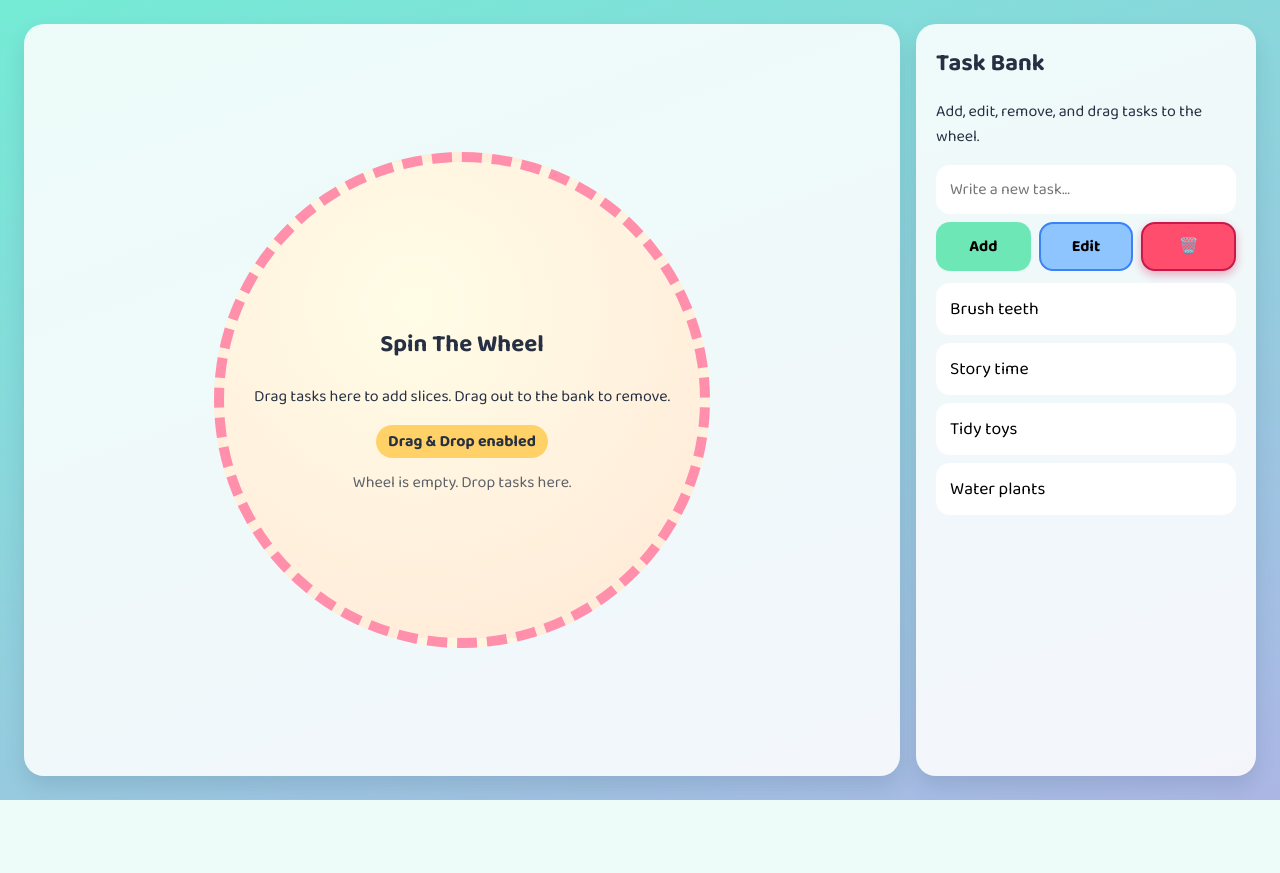
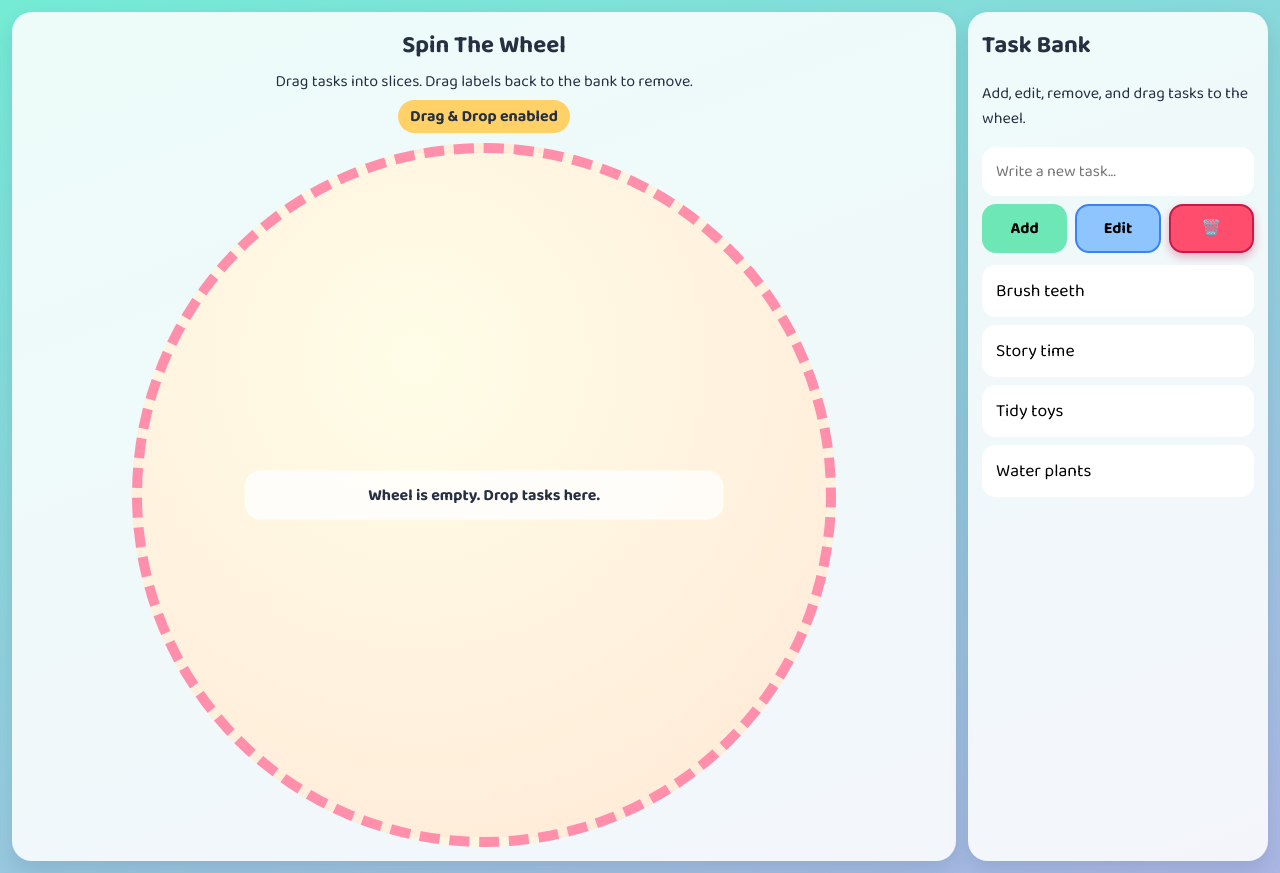
Before and after one commit to Shai2u/spin_the_wheel_game, a Django app: page / in a window 1280 px wide. Before the commit the page ends 800 px from the top, so only its background shows below. Run offline with Django 4.2, Linux system fonts and the light colour scheme.

Commit message:
Refactor Wheelgame UI: introduce a new slice label style for tasks, enhance layout with a headline section, and improve responsiveness. Update styles for better alignment and visual consistency.

```diff
--- a/static/wheelgame/app.js
+++ b/static/wheelgame/app.js
@@ -18,6 +18,23 @@ function normalizeTaskLabel(value) {
 
 function isHebrewText(value) {
   return /[\u0590-\u05FF]/.test(value);
+}
+
+function buildSliceLabelStyle(index, total) {
+  const angleStep = 360 / total;
+  const midAngle = index * angleStep + angleStep / 2;
+  const radians = (midAngle * Math.PI) / 180;
+  const radiusPercent = 33;
+  const left = 50 + Math.cos(radians) * radiusPercent;
+  const top = 50 + Math.sin(radians) * radiusPercent;
+  const readableRotation =
+    midAngle > 90 && midAngle < 270 ? midAngle + 180 : midAngle;
+
+  return {
+    left: `${left}%`,
+    top: `${top}%`,
+    transform: `translate(-50%, -50%) rotate(${readableRotation}deg)`,
+  };
 }
 
 function App() {
@@ -226,6 +243,12 @@ function App() {
   return (
     <main className="app-shell">
       <section className="wheel-area">
+        <div className="wheel-headline">
+          <h1>Spin The Wheel</h1>
+          <p>Drag tasks into slices. Drag labels back to the bank to remove.</p>
+          <span className="pill">Drag & Drop enabled</span>
+        </div>
+
         <div
           className={`placeholder-wheel ${wheelDropActive ? "drop-active" : ""}`}
           style={{ background: wheelGradient }}
@@ -238,21 +261,15 @@ function App() {
           onDragLeave={() => setWheelDropActive(false)}
           onDrop={onWheelDrop}
         >
-          <div>
-            <h1>Spin The Wheel</h1>
-            <p>
-              Drag tasks here to add slices. Drag out to the bank to remove.
-            </p>
-            <span className="pill">Drag & Drop enabled</span>
-            <ul className="wheel-task-list">
           {wheelTasks.length ? (
-                wheelTasks.map((task) => (
-                  <li key={task.id}>
+            wheelTasks.map((task, index) => (
               <button
+                key={task.id}
                 type="button"
-                      className={`wheel-task-chip ${
+                className={`slice-label ${
                   isHebrewText(task.label) ? "rtl-text" : "ltr-text"
                 }`}
+                style={buildSliceLabelStyle(index, wheelTasks.length)}
                 draggable
                 onDragStart={() => onTaskDragStart("wheel", task.id)}
                 onDragEnd={onTaskDragEnd}
@@ -261,13 +278,10 @@ function App() {
               >
                 {task.label}
               </button>
-                  </li>
             ))
           ) : (
-                <li className="empty-state">Wheel is empty. Drop tasks here.</li>
+            <p className="wheel-empty-state">Wheel is empty. Drop tasks here.</p>
           )}
-            </ul>
-          </div>
         </div>
       </section>
 
--- a/static/wheelgame/styles.css
+++ b/static/wheelgame/styles.css
@@ -22,9 +22,9 @@ body {
 .app-shell {
   min-height: 100vh;
   display: grid;
-  grid-template-columns: 1fr 340px;
-  gap: 16px;
-  padding: 24px;
+  grid-template-columns: minmax(0, 1fr) 300px;
+  gap: 12px;
+  padding: 12px;
 }
 
 .wheel-area,
@@ -32,7 +32,7 @@ body {
   background: var(--card);
   border-radius: 20px;
   box-shadow: 0 10px 20px #23395b22;
-  padding: 20px;
+  padding: 14px;
 }
 
 .task-bank {
@@ -41,18 +41,32 @@ body {
 
 .wheel-area {
   display: grid;
-  place-items: center;
+  align-content: center;
+  justify-items: center;
+  gap: 10px;
+}
+
+.wheel-headline {
+  text-align: center;
+  max-width: 720px;
+}
+
+.wheel-headline h1 {
+  margin: 0 0 4px;
+}
+
+.wheel-headline p {
+  margin: 0 0 6px;
 }
 
 .placeholder-wheel {
-  width: min(62vh, 500px);
+  width: min(88vh, calc(100vw - 360px));
   aspect-ratio: 1 / 1;
   border-radius: 50%;
   border: 10px dashed var(--accent);
-  display: grid;
-  place-items: center;
+  position: relative;
+  overflow: hidden;
   text-align: center;
-  padding: 16px;
   transition: transform 120ms ease, box-shadow 120ms ease;
 }
 
@@ -163,7 +177,7 @@ body {
 }
 
 .task-item:active,
-.wheel-task-chip:active {
+.slice-label:active {
   cursor: grabbing;
 }
 
@@ -187,22 +201,32 @@ body {
   opacity: 0.75;
 }
 
-.wheel-task-list {
-  list-style: none;
-  padding-left: 0;
-  margin: 12px 0 0;
-  display: grid;
-  gap: 6px;
+.wheel-empty-state {
+  position: absolute;
+  top: 50%;
+  left: 50%;
+  transform: translate(-50%, -50%);
+  width: 70%;
+  background: #ffffffcc;
+  border-radius: 16px;
+  padding: 12px;
+  margin: 0;
+  font-weight: 700;
 }
 
-.wheel-task-chip {
+.slice-label {
+  position: absolute;
+  max-width: 30%;
   border: 0;
-  border-radius: 999px;
-  padding: 6px 10px;
+  border-radius: 12px;
+  padding: 4px 8px;
   font: inherit;
-  font-size: 0.95rem;
-  background: #ffffffcc;
+  font-size: 0.88rem;
+  background: #ffffffd9;
   cursor: grab;
+  white-space: nowrap;
+  overflow: hidden;
+  text-overflow: ellipsis;
 }
 
 .pill {
@@ -212,3 +236,13 @@ body {
   padding: 4px 12px;
   font-weight: 700;
 }
+
+@media (max-width: 1100px) {
+  .app-shell {
+    grid-template-columns: 1fr;
+  }
+
+  .placeholder-wheel {
+    width: min(82vw, 82vh);
+  }
+}
```
Lines whose indentation alone changed are shown as unchanged.
